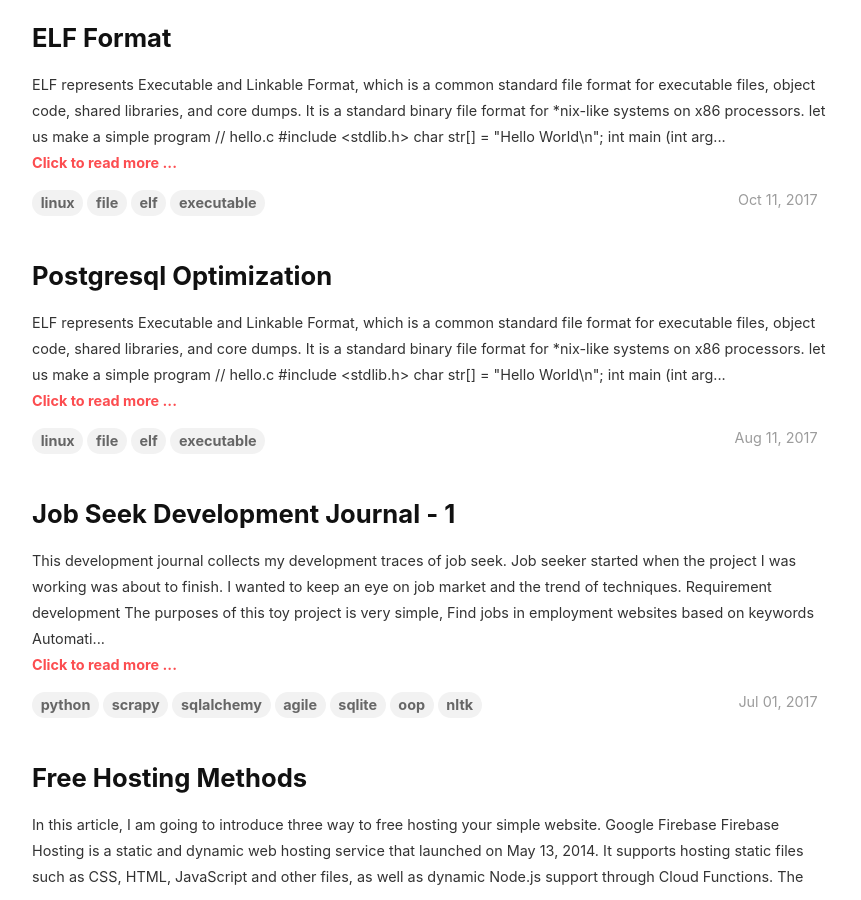
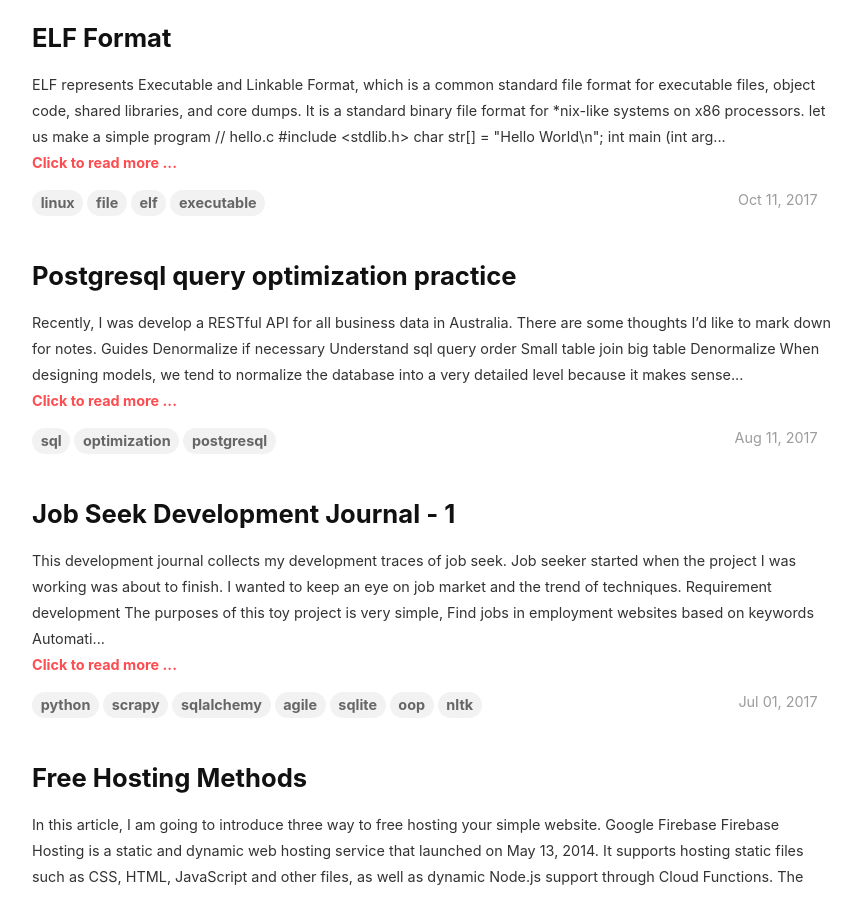
Before and after one commit to jerry153fish/jerry153fish.github.io, a Jekyll site: the page built from index.html, in a window 1280 px wide and 900 px high, scrolled down 1331 px. Shown: the whole window, without its empty margins (208-1069 px from the left). Built offline with Jekyll 4.4.1, drawn with Linux system fonts in a browser that asks for light colours; nearby versions of some CDN libraries; the list of posts is cut into pages by our own code.

Commit message:
SQL Optimize

````diff
--- a/_posts/2017-08-11-Postgresl-optimization-in-producation.md
+++ b/_posts/2017-08-11-Postgresl-optimization-in-producation.md
@@ -1,63 +1,104 @@
 ---
 layout: post
-title: Postgresql Optimization
+title: Postgresql query optimization practice
 key: 20170811
-tags: linux file elf executable
+tags: sql optimization postgresql
 ---
 
-ELF represents Executable and Linkable Format, which is a common standard file format for executable files, object code, shared libraries, and core dumps. It is a standard binary file format for *nix-like systems on x86 processors.
+Recently, I was develop a RESTful API for all business data in Australia. There are some thoughts I'd like to mark down for notes.
 
-let us make a simple program
+### Guides
 
-```c
-// hello.c
-#include <stdlib.h>
-char str[] = "Hello World\n";
-int main (int argc, char** argv) {
-    printf("%s", str);
-    return 0;
-}
+* Denormalize if necessary
+* Understand sql query order
+* Small table join big table
+
+### Denormalize
+
+When designing models, we tend to normalize the database into a very detailed level because it makes sense or avoids duplication. However, how to normalize the database must depends on how the query is structured.
+
+### SQL query order
+
+As far as I am concerned, SQL query order is essential to optimize a sql query.
+
+```sql
+
+(8)SELECT (9)DISTINCT  (11)<Top Num> <select list>
+(1)FROM [left_table]
+(3)<join_type> JOIN <right_table>
+(2)ON <join_condition>
+(4)WHERE <where_condition>
+(5)GROUP BY <group_by_list>
+(6)WITH <CUBE | RollUP>
+(7)HAVING <having_condition>
+(10)ORDER BY <order_by_list>
+
 ```
 
-Then compile it
+To begin with, every step will produce a virutal table[^1].
 
-```sh
-gcc hello.c
-```
+#### FROM clause
 
-### Layout
+The from clause is the first step of sql query.
 
-A ELF file at least contains one ELF header and followed by file data:
+* form t1
 
-* Program header table, describing zero or more memory segments
-* Section header table, describing zero or more sections
-* Data referred to by entries in the program header table or section header table
+Will use t1 as vt1
 
-![elf layout](https://upload.wikimedia.org/wikipedia/commons/thumb/7/77/Elf-layout--en.svg/520px-Elf-layout--en.svg.png)
+* from t1, t2, ..t
 
-For example:
+Will [cartesian product](https://en.wikipedia.org/wiki/Cartesian_product) t1 to tn and produce vt1. **Do not do this**
 
-```sh
-objdump -h a.out
-```
+* from (nest sql query)
 
-![elf layout](/assets/img/toyOS/elflayout.png)
+Will use nest sql query as result for vt1.
 
-As can been seen above, a.out contains may section headers.
+#### ON clause
+Based on the on clause, filter vt1 as vt2. On clause need to work with join clause.
 
-### Section headers
+#### JOIN clause
 
-Section headers table[^1]
+Add out fields on vt2 in terms of on clause and produce vt3
 
-Header Names | Meaning
---- | ---
-.text | for codes
-.data | for global tables, variables, etc
-.bss  | for uninitialized arrays and variable
-.rodata | for strings
-.comment & .note | just comments put there by the compiler/linker toolchain
-.stab & .stabstr |	debugging symbols & similar information.
+#### WHERE clause
+
+Filter the vt3 according to where clause and produce vt4
+
+#### GROUP BY clause
+
+Group vt5 by fields in the cause and produce vt5
+
+#### WITH clause
+
+Will give a sub-query block a name and add to vt5 > vt6
+
+#### HAVING clause
+
+Work with GROUP BY filter filter vt6 > vt7
+
+#### SELECT clause
+
+Select fields from vt7 > vt8
+
+#### DISTINCT clause
+
+Will remove duplicate on vt8 based on fields from distinct clause > vt9
+
+#### ORDER BY clause
+
+Will sort vt9 according to order by clause > vt10
+
+#### TOP Clause
+
+Will return vt10 with certain number > vt11
+
+
+### Small table join big table
+
+According to my view, this is ultimate goal of optimization the sql query.
+
+
 
 ### Reference
 
-[^1]: OSdev 2017, *ELF*, http://wiki.osdev.org/ELF
+[^1]: Inside Microsoft SQL Server 2005, **Logical Query Processing**, http://www.polyteknisk.dk/related_materials/9780735623132_chapter_01.pdf
````
